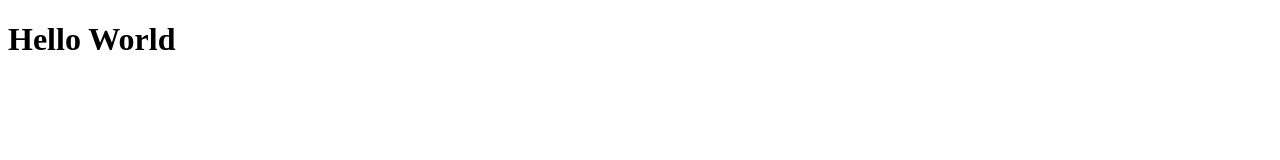
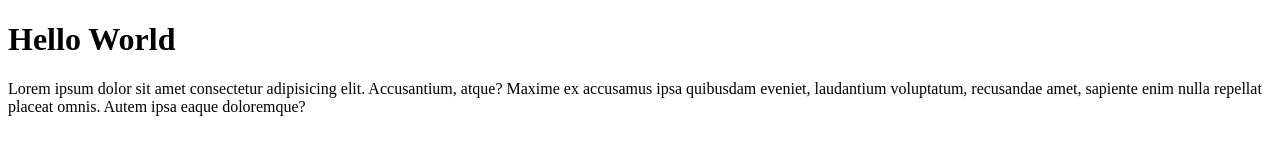
Before and after one commit to dewamdr/dewa-git-test, a plain HTML site: page index.html in a window 1280 px wide. Drawn offline with Linux system fonts and the light colour scheme.

Commit message:
menambahkan paragraf

```diff
--- a/index.html
+++ b/index.html
@@ -10,6 +10,9 @@
 
 <body>
     <h1>Hello World</h1>
+    <p>Lorem ipsum dolor sit amet consectetur adipisicing elit. Accusantium, atque? Maxime ex accusamus ipsa quibusdam
+        eveniet, laudantium voluptatum, recusandae amet, sapiente enim nulla repellat placeat omnis. Autem ipsa eaque
+        doloremque?</p>
 </body>
 
 </html>
```
